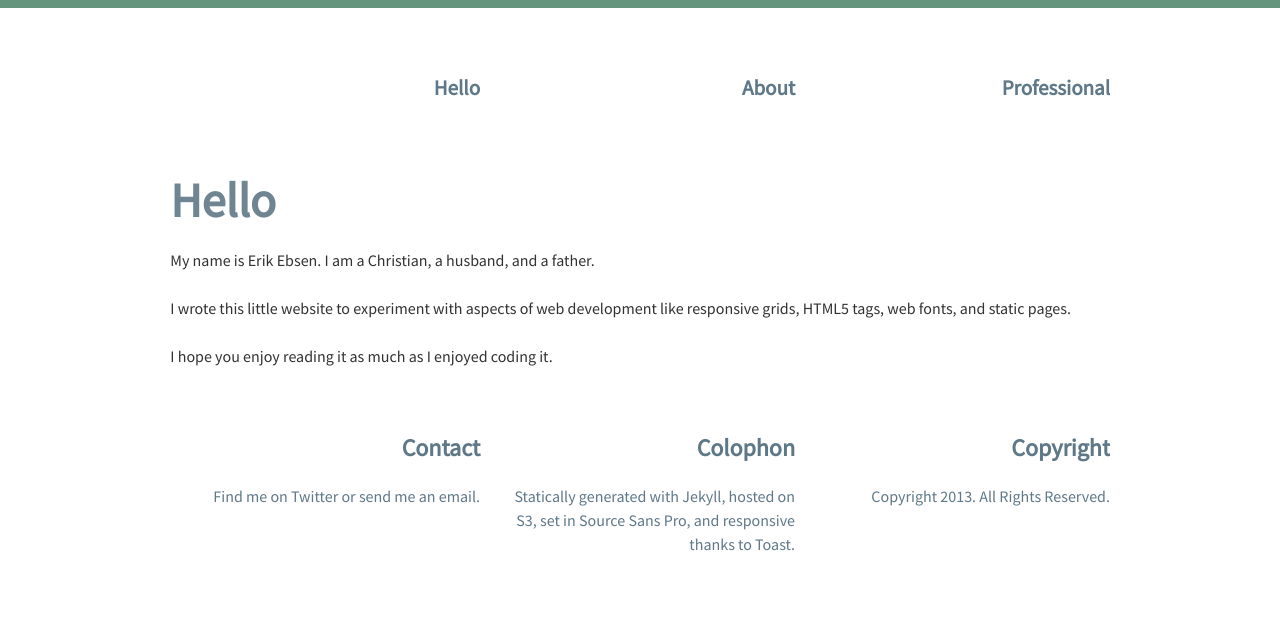
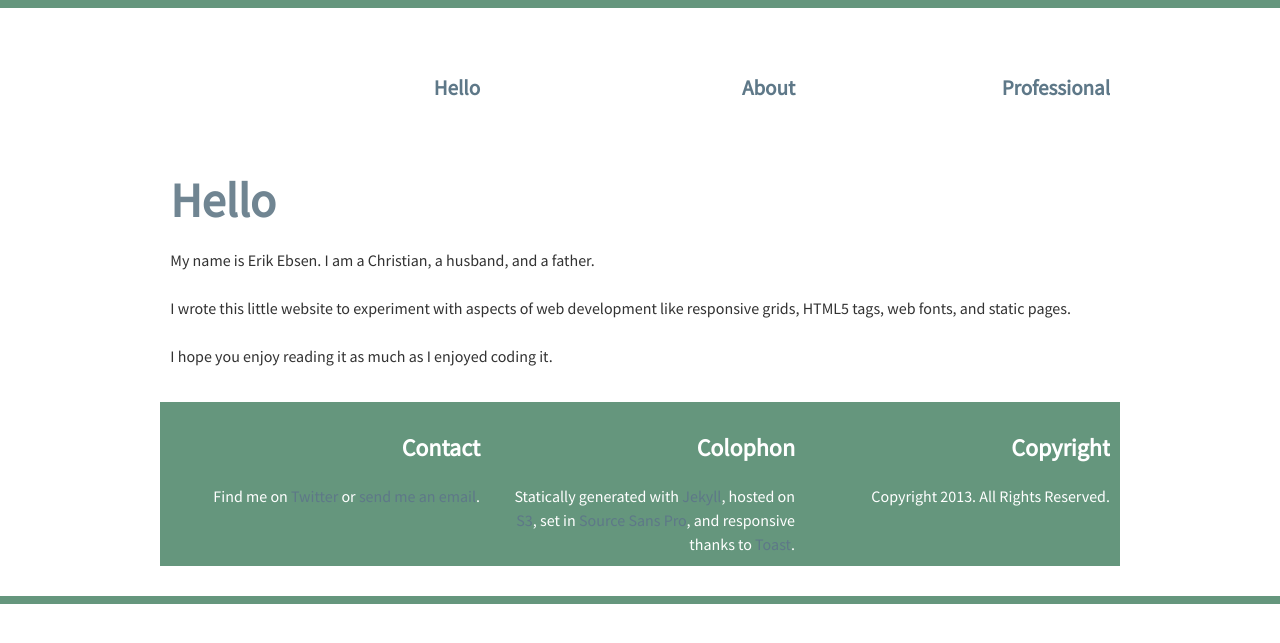
Before and after one commit to ebsen/ebsen.me, a Jekyll site: the page built from index.html, in a window 1280 px wide. Shown: the top 643 px of the page. Built offline with Jekyll 4.4.1, drawn with Linux system fonts in a browser that asks for light colours.

Commit message:
Stashing changes before branch

```diff
--- a/_layouts/default.html
+++ b/_layouts/default.html
@@ -40,6 +40,7 @@
 								Copyright 2013. All Rights Reserved.</li>
 		</ul>
   </footer>
+	<div class="bottom-bar"></div>
 
 </body>
 </html>
--- a/css/colors.css
+++ b/css/colors.css
@@ -20,7 +20,8 @@ h1 {
   /*color: #D5B690 !important;*/
 /*}*/
 footer {
-  color: #5E7888;
+  color: white; /* #5E7888 */
+	background-color: #65967D;
 }
 .top-bar, .bottom-bar {
   background-color: #65967D;
--- a/css/rest.css
+++ b/css/rest.css
@@ -1,3 +1,10 @@
+html {
+	height: 100%;
+}
+body {
+	min-height: 100%;
+/*	position: relative;*/
+}
 header {
   border-radius: 0 0 0.5em 0.5em;
 }
@@ -14,14 +21,22 @@ header a:hover:after {
   padding-left: 0px;
   text-align: right;
 }
-section .grids [class*="grid-"] {
-/*	padding: 0px 30px;*/
+/*section {
+	padding-bottom: 500px;
+}
+*/section .grids [class*="grid-"] {
+/*	padding-bottom: 120px;*/
 }
 section ul {
 	text-align: left;
 }
 footer {
+/*	position: absolute;*/
+/*	bottom: 0;*/
+/*	min-width: 100%;*/
+/*	left: 33%;*/
 /*  text-align: right;*/
+/*	vertical-align: baseline;*/
 }
 .top-bar, .bottom-bar {
   height: 0.5em;
```
